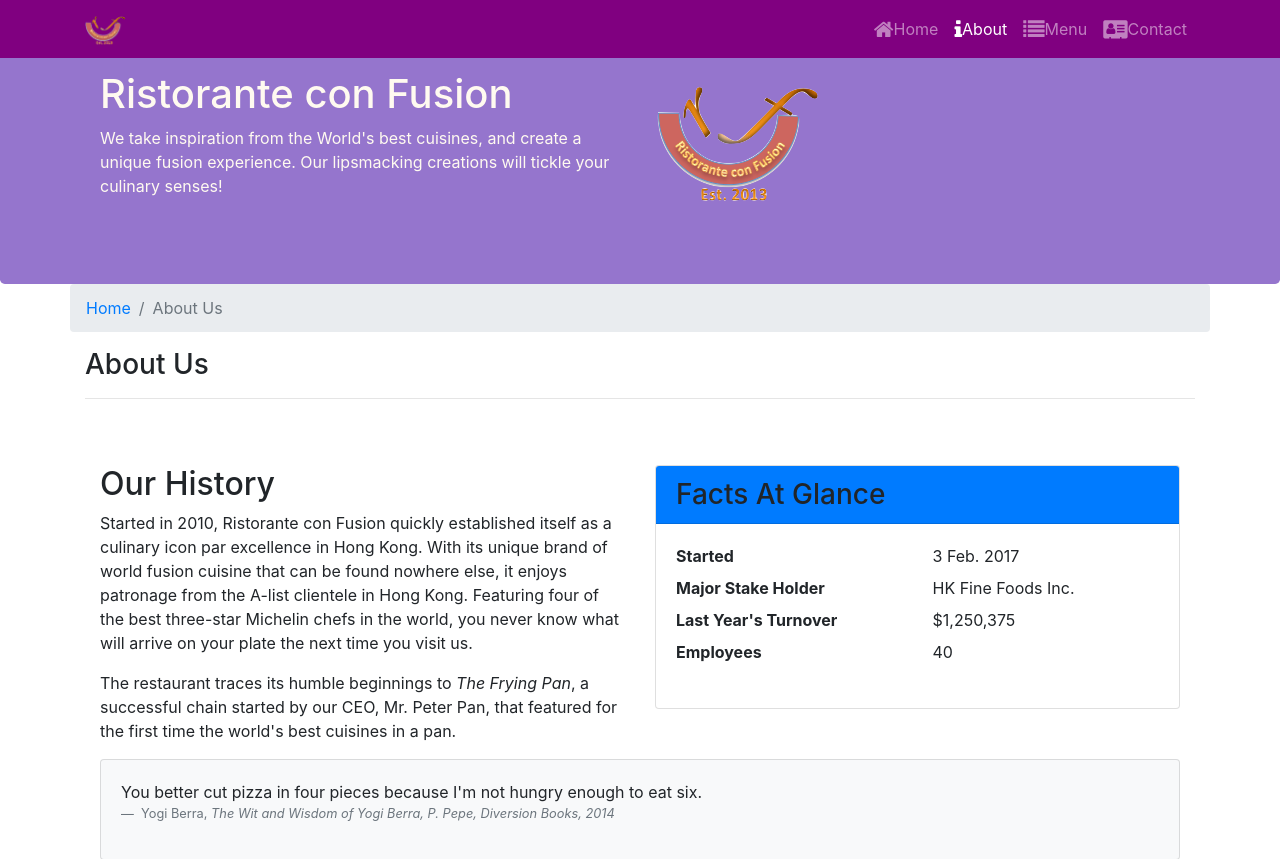
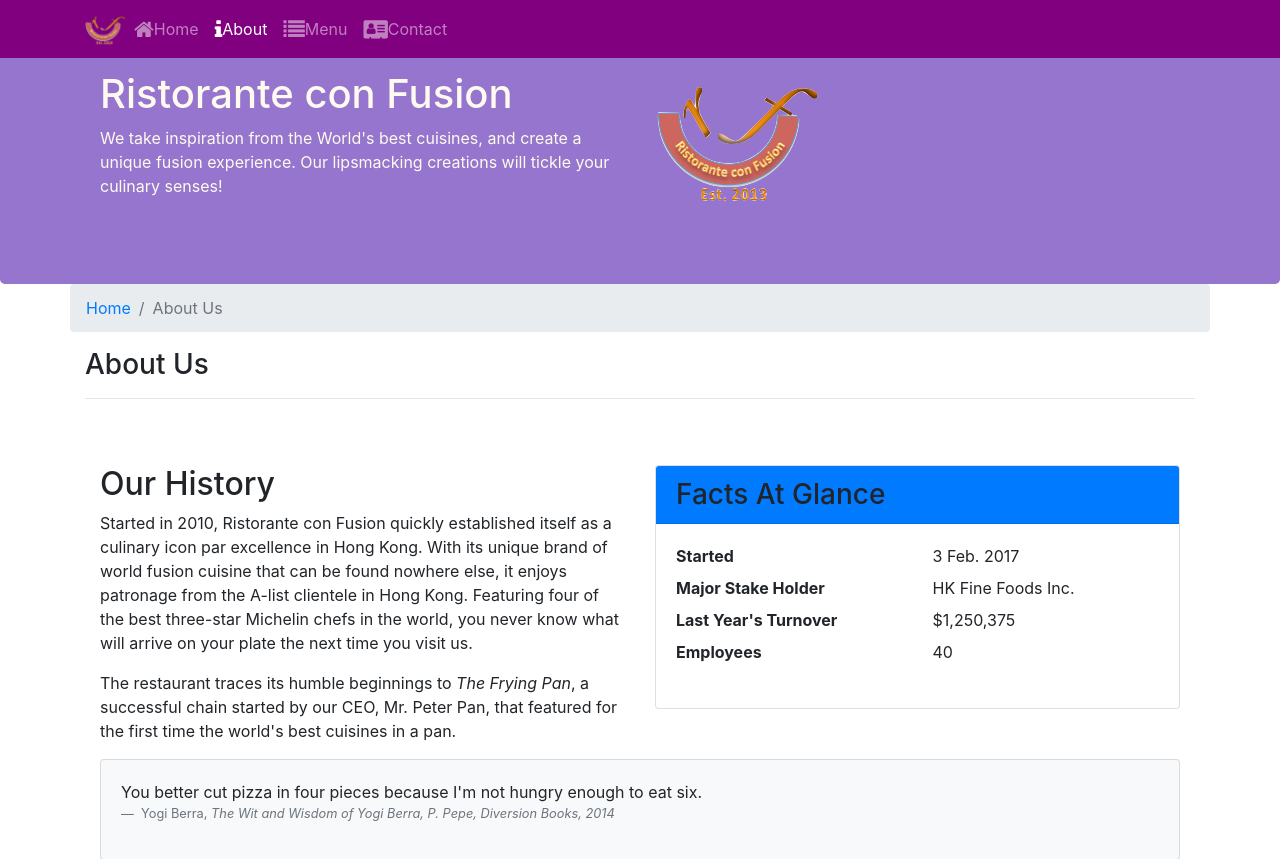
Before and after one commit to quant-shiva/bootstrap001, a website: page aboutus.html in a window 1280 px wide. Shown: the top 859 px of the page. Drawn offline with nearby package versions, Linux system fonts and the light colour scheme.

Commit message:
modification:ml->mr

```diff
--- a/aboutus.html
+++ b/aboutus.html
@@ -40,7 +40,7 @@
           ><img src="./img/logo.png" height="30" width="41"
         /></a>
         <div class="collapse navbar-collapse" id="Navbar">
-          <ul class="navbar-nav ml-auto">
+          <ul class="navbar-nav mr-auto">
             <li class="nav-item">
               <a class="nav-link" href="index.html"
                 ><span class="fa fa-home fa-lg"></span>Home</a
```
Also changed, not shown: contactus.html (+1 -1 lines), index.html (+1 -1 lines).
